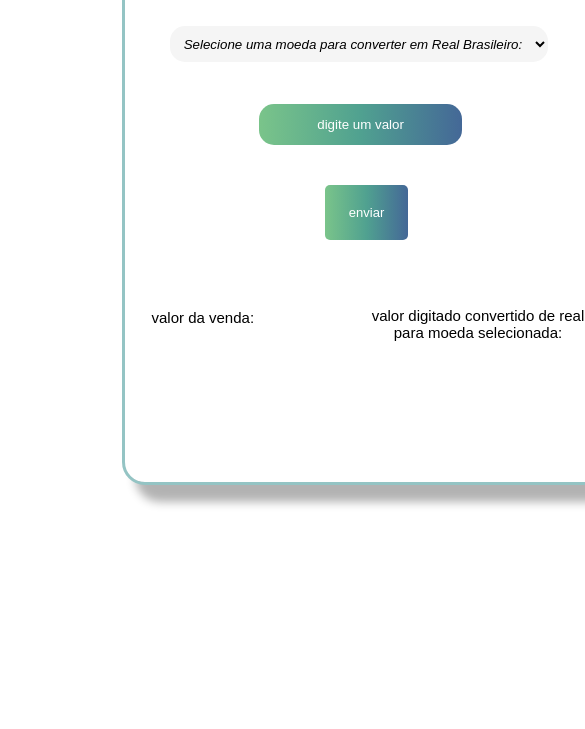
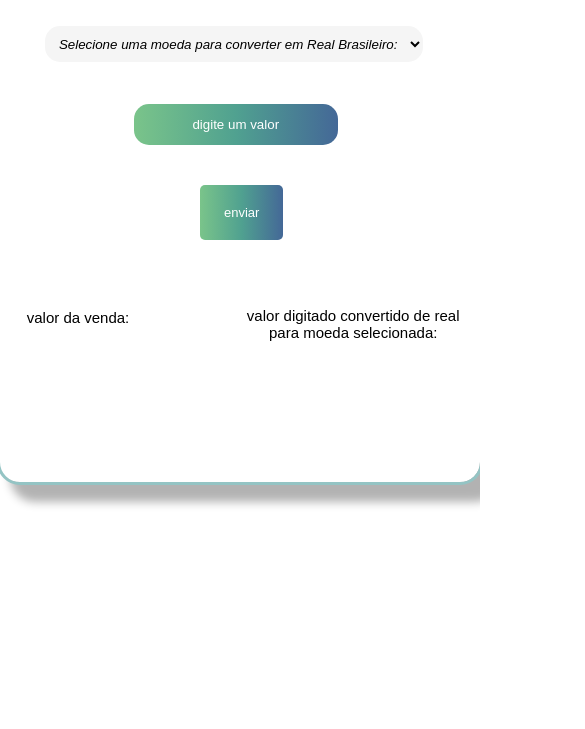
Before and after one commit to AlanLK22/cotacao-de-moedas, a plain HTML site: page index.html in a window 390 px wide. Shown: the part 115-844 px from the top of the page, 585 px wide, since content can reach past the window. Drawn offline with Linux system fonts and the light colour scheme.

Commit message:
ajustando tela para dispositivos móveis.

```diff
--- a/style.css
+++ b/style.css
@@ -145,3 +145,12 @@ input::placeholder{
     font-size: 15px;
     font-family: sans-serif;
 }
+
+@media screen and (min-width: 300px) and (max-width: 768px) {
+
+.container{
+    left: 0;
+}
+
+
+}
```
